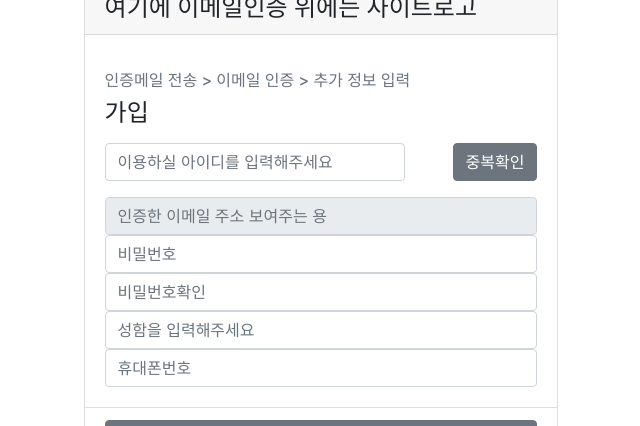
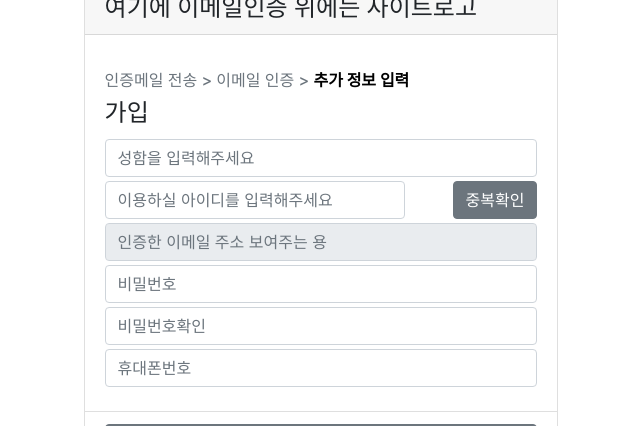
Before and after one commit to RedPanda6801/cafe_front, a Vue app: page /auth/join/info in a window 1280 px wide. Shown: the part 374-800 px from the top of the page, without its empty margins (319-959 px from the left). Built offline with nearby package versions, Linux system fonts and the light colour scheme.

Commit message:
join form order

```diff
--- a/src/views/auth/emailAuth.vue
+++ b/src/views/auth/emailAuth.vue
@@ -70,7 +70,7 @@
             <b-list-group-item><b-button block variant="outline-dark">인증 확인</b-button></b-list-group-item>
             <b-list-group-item>
               <div>
-                <button class="modalBtn" id="show-btn" @click="$bvModal.show('emailModal')">
+                <button id="show-btn" class="modalBtn" @click="$bvModal.show('emailModal')">
                   인증메일을 받지 못하셨나요?
                 </button>
                 <b-modal id="emailModal" hide-footer>
--- a/src/views/auth/join.vue
+++ b/src/views/auth/join.vue
@@ -13,15 +13,22 @@
         </b-card-sub-title>
         <b-card-title>가입</b-card-title>
         <b-card-text>
-          <div class="mt-3 inputOrganize">
-            <b-input class="mr-5 mb-3 inputId" placeholder="이용하실 아이디를 입력해주세요" maxlength="20"></b-input>
-            <b-button class="mb-3">중복확인</b-button>
+          <!-- validation 넣을 예정 -->
+          <b-input
+            id="userName"
+            v-model="userName"
+            class="mb-1"
+            :state="validation"
+            placeholder="성함을 입력해주세요"
+          ></b-input>
+          <div class="mt-1 inputOrganize">
+            <b-input class="mr-5 mb-1 inputId" placeholder="이용하실 아이디를 입력해주세요" maxlength="20"></b-input>
+            <b-button class="mb-1">중복확인</b-button>
           </div>
-          <b-input disabled placeholder="인증한 이메일 주소 보여주는 용"></b-input>
-          <b-input placeholder="비밀번호" type="password"></b-input>
-          <b-input placeholder="비밀번호확인" type="password"></b-input>
-          <b-input placeholder="성함을 입력해주세요"></b-input>
-          <b-input placeholder="휴대폰번호"></b-input>
+          <b-input class="mb-1" disabled placeholder="인증한 이메일 주소 보여주는 용"></b-input>
+          <b-input class="mb-1" placeholder="비밀번호" type="password"></b-input>
+          <b-input class="mb-1" placeholder="비밀번호확인" type="password"></b-input>
+          <b-input class="mb-1" placeholder="휴대폰번호"></b-input>
         </b-card-text>
       </b-card-body>
 
@@ -51,6 +58,10 @@ export default {}
   display: flex;
   justify-content: center;
 }
+.status {
+  font-weight: bolder;
+  color: black;
+}
 .inputOrganize {
   display: flex;
 }
```
